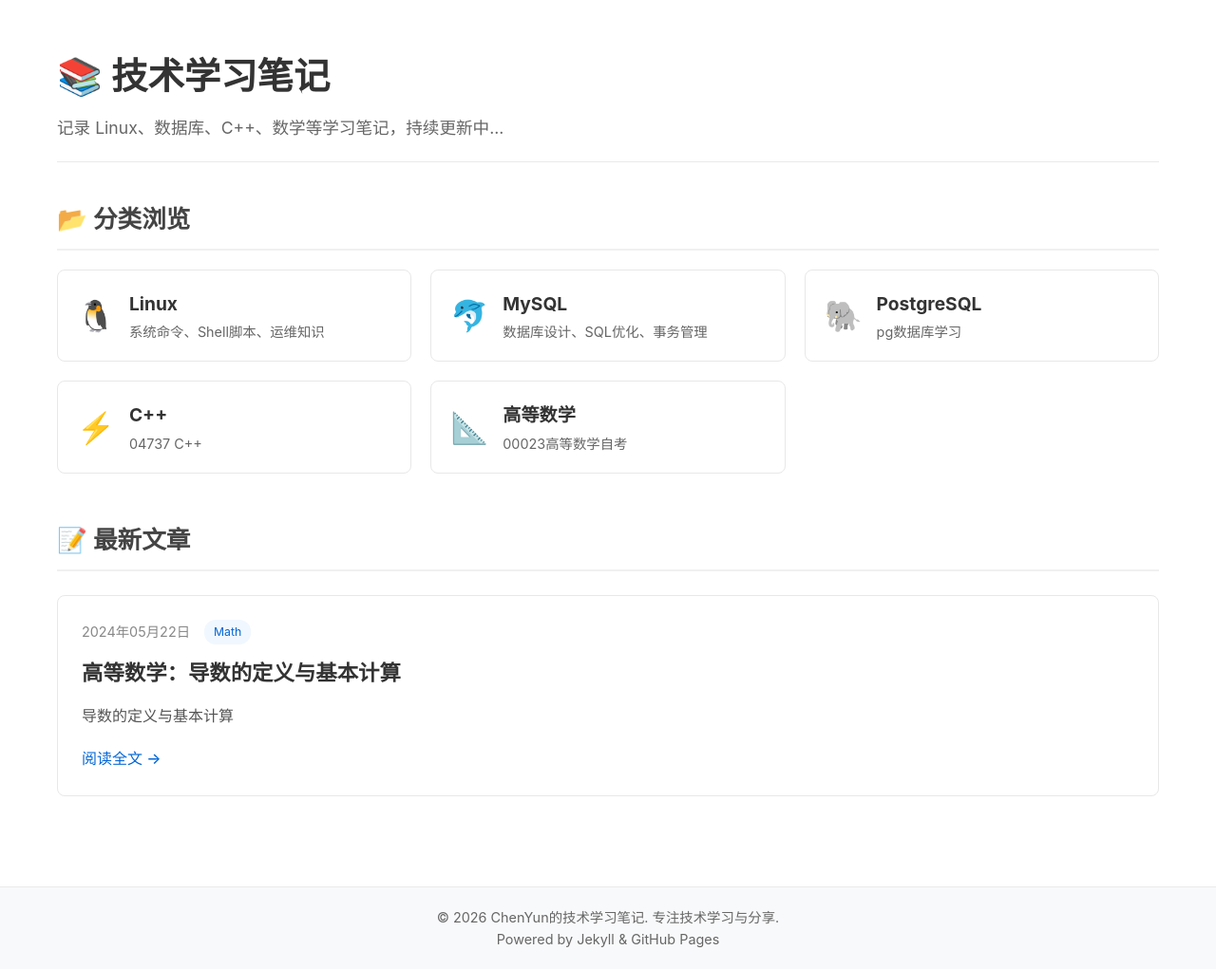
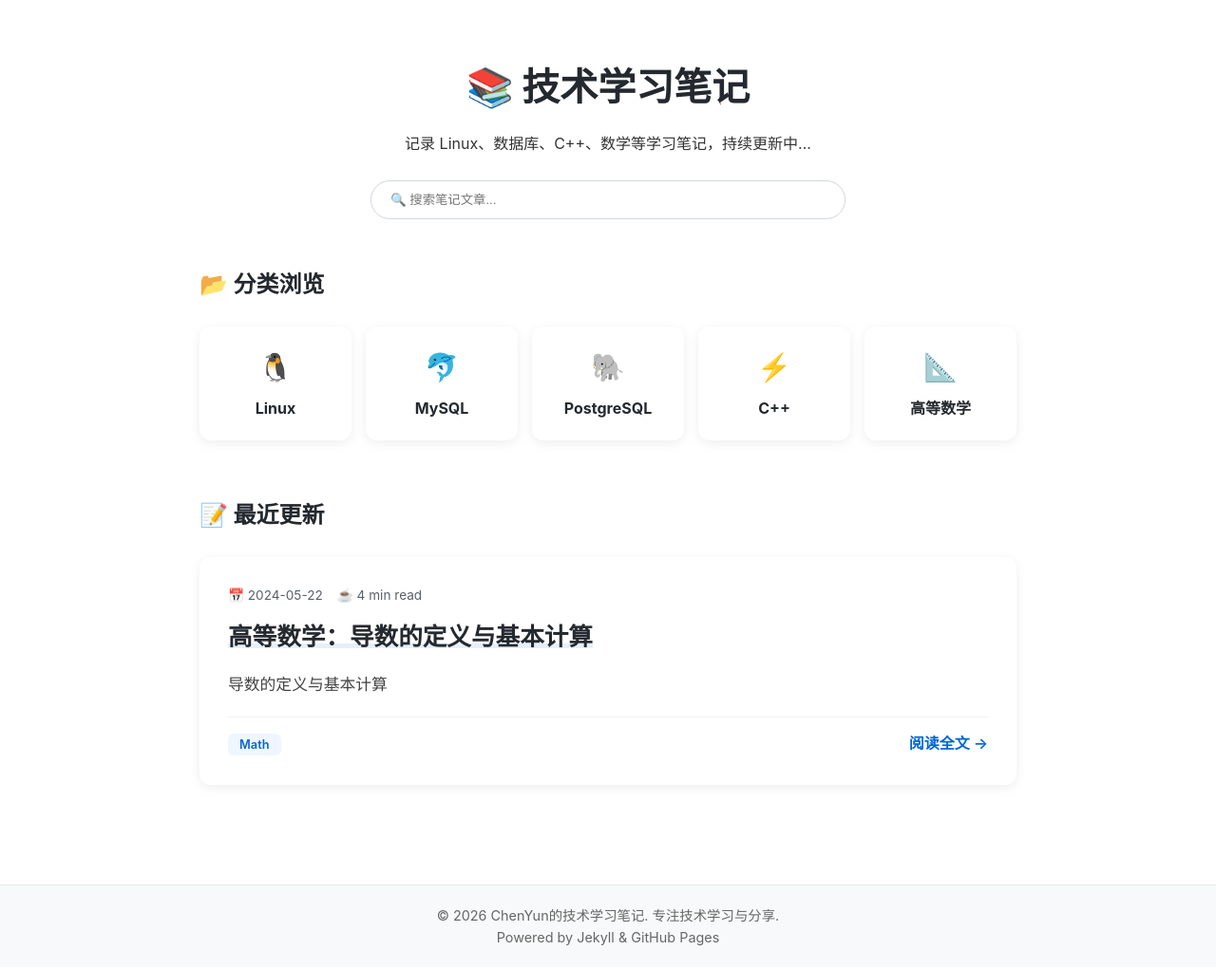
Before and after one commit to chenyun4236/learning, a Jekyll site: the page built from index.md, in a window 1280 px wide. Shown: the whole page at 95% size. Built offline with Jekyll 4.4.1, drawn with Linux system fonts in a browser that asks for light colours; part of the change alters nothing that is shown.

Commit message:
Update index.md

```diff
--- a/index.md
+++ b/index.md
@@ -4,80 +4,63 @@ title: 学习笔记
 ---
 
 <div class="blog-container">
-  <!-- 主内容区 -->
   <main class="blog-main">
 
     <header class="blog-header">
       <h1>📚 技术学习笔记</h1>
       <p class="blog-description">记录 Linux、数据库、C++、数学等学习笔记，持续更新中...</p>
+
+      <div class="search-area">
+        <input type="text" id="search-input" placeholder="🔍 搜索笔记文章...">
+      </div>
     </header>
 
     <section class="featured-categories">
-      <h2>📂 分类浏览</h2>
+      <div class="section-title">
+        <h2>📂 分类浏览</h2>
+      </div>
       <div class="categories-grid">
-        <a href="/learning/categories/linux/" class="category-card">
-          <span class="category-icon">🐧</span>
-          <div>
-            <h3>Linux</h3>
-            <p>系统命令、Shell脚本、运维知识</p>
-          </div>
-        </a>
-
-        <a href="/learning/categories/mysql/" class="category-card">
-          <span class="category-icon">🐬</span>
-          <div>
-            <h3>MySQL</h3>
-            <p>数据库设计、SQL优化、事务管理</p>
-          </div>
-        </a>
-
-        <a href="/learning/categories/postgresql/" class="category-card">
-          <span class="category-icon">🐘</span>
-          <div>
-            <h3>PostgreSQL</h3>
-            <p>pg数据库学习</p>
-          </div>
-        </a>
-
-        <a href="/learning/categories/cpp/" class="category-card">
-          <span class="category-icon">⚡</span>
-          <div>
-            <h3>C++</h3>
-            <p>04737 C++</p>
-          </div>
-        </a>
-
-        <a href="/learning/categories/math/" class="category-card">
-          <span class="category-icon">📐</span>
-          <div>
-            <h3>高等数学</h3>
-            <p>00023高等数学自考</p>
-          </div>
-        </a>
+        {% assign categories = "Linux,linux,🐧;MySQL,mysql,🐬;PostgreSQL,postgresql,🐘;C++,cpp,⚡;高等数学,math,📐" | split: ";" %}
+        {% for cat in categories %}
+          {% assign details = cat | split: "," %}
+          <a href="/learning/categories/{{ details[1] }}/" class="category-card">
+            <span class="category-icon">{{ details[2] }}</span>
+            <div class="category-info">
+              <h3>{{ details[0] }}</h3>
+            </div>
+          </a>
+        {% endfor %}
       </div>
     </section>
 
     <section class="recent-posts">
-      <h2>📝 最新文章</h2>
+      <div class="section-title">
+        <h2>📝 最近更新</h2>
+      </div>
+
       {% for post in site.posts limit:10 %}
       <article class="post-card">
         <div class="post-meta">
           <time datetime="{{ post.date | date_to_xmlschema }}">
-            {{ post.date | date: "%Y年%m月%d日" }}
+            📅 {{ post.date | date: "%Y-%m-%d" }}
           </time>
-          <span class="post-categories">
-            {% for category in post.categories %}
-            <a href="/learning/categories/{{ category | slugify }}/" class="category-badge">{{ category }}</a>
-            {% endfor %}
-          </span>
+          <span class="read-time">☕ {{ post.content | strip_html | size | divided_by: 400 | plus: 1 }} min read</span>
         </div>
+
         <h3 class="post-title">
           <a href="{{ post.url }}">{{ post.title }}</a>
         </h3>
+
         <p class="post-excerpt">
-          {{ post.excerpt | strip_html | truncate: 180 }}
+          {{ post.excerpt | strip_html | truncate: 150 }}
         </p>
+
         <div class="post-footer">
+          <div class="post-tags">
+            {% for category in post.categories %}
+            <span class="category-badge">{{ category }}</span>
+            {% endfor %}
+          </div>
           <a href="{{ post.url }}" class="read-more">阅读全文 →</a>
         </div>
       </article>
@@ -88,215 +71,189 @@ title: 学习笔记
 </div>
 
 <style>
+:root {
+  --primary-color: #0366d6;
+  --bg-color: #f6f8fa;
+  --text-main: #24292f;
+  --text-muted: #57606a;
+  --card-shadow: 0 3px 12px rgba(0,0,0,0.07);
+}
+
 /* 基础布局 */
 .blog-container {
-  max-width: 1200px;
+  max-width: 900px; /* 缩小宽度，提升长文阅读体验 */
   margin: 0 auto;
-  padding: 30px 20px;
-}
-
-/* 主内容区 */
-.blog-main {
-  width: 100%;
+  padding: 40px 20px;
+  font-family: -apple-system, BlinkMacSystemFont, "Segoe UI", Helvetica, Arial, sans-serif;
 }
 
 .blog-header {
-  margin-bottom: 40px;
-  padding-bottom: 20px;
-  border-bottom: 1px solid #eaeaea;
+  text-align: center;
+  margin-bottom: 50px;
 }
 
 .blog-header h1 {
-  font-size: 2.4em;
-  margin: 0 0 10px 0;
-  color: #333;
+  font-size: 2.5rem;
+  font-weight: 800;
+  color: var(--text-main);
+  margin-bottom: 15px;
 }
 
-.blog-description {
-  color: #666;
-  font-size: 1.1em;
-  line-height: 1.6;
-  margin: 0;
+.search-area {
+  margin-top: 25px;
+  max-width: 500px;
+  margin-left: auto;
+  margin-right: auto;
 }
 
-/* 分类浏览 */
-.featured-categories {
-  margin-bottom: 50px;
+#search-input {
+  width: 100%;
+  padding: 12px 20px;
+  border-radius: 25px;
+  border: 1px solid #d0d7de;
+  background: #fff;
+  transition: all 0.3s cubic-bezier(0.4, 0, 0.2, 1);
+  outline: none;
 }
 
-.featured-categories h2 {
-  font-size: 1.6em;
-  margin-bottom: 20px;
-  color: #444;
-  padding-bottom: 10px;
-  border-bottom: 2px solid #f0f0f0;
+#search-input:focus {
+  border-color: var(--primary-color);
+  box-shadow: 0 0 0 3px rgba(3, 102, 214, 0.2);
+  width: 110%; /* 聚焦时稍微拉长 */
+  margin-left: -5%;
 }
 
+/* 标题样式优化 */
+.section-title {
+  display: flex;
+  align-items: center;
+  margin-bottom: 25px;
+}
+
+.section-title h2 {
+  font-size: 1.5rem;
+  color: var(--text-main);
+  position: relative;
+}
+
+/* 分类卡片：改为更紧凑的横向平铺 */
 .categories-grid {
   display: grid;
-  grid-template-columns: repeat(auto-fill, minmax(280px, 1fr));
-  gap: 20px;
+  grid-template-columns: repeat(auto-fill, minmax(160px, 1fr));
+  gap: 15px;
+  margin-bottom: 60px;
 }
 
 .category-card {
   display: flex;
+  flex-direction: column;
   align-items: center;
   padding: 20px;
   background: #fff;
-  border: 1px solid #e8e8e8;
-  border-radius: 8px;
+  border-radius: 12px;
   text-decoration: none;
-  color: inherit;
-  transition: all 0.3s ease;
+  transition: all 0.2s;
+  box-shadow: var(--card-shadow);
 }
 
 .category-card:hover {
-  transform: translateY(-3px);
-  box-shadow: 0 5px 20px rgba(0,0,0,0.08);
-  border-color: #0366d6;
+  transform: translateY(-5px);
+  background: var(--primary-color);
+}
+
+.category-card:hover h3, .category-card:hover .category-icon {
+  color: #fff;
 }
 
 .category-icon {
-  font-size: 2em;
-  margin-right: 15px;
+  font-size: 1.8rem;
+  margin-bottom: 8px;
 }
 
 .category-card h3 {
-  margin: 0 0 5px 0;
-  font-size: 1.2em;
-  color: #333;
+  margin: 0;
+  font-size: 1rem;
+  color: var(--text-main);
 }
 
-.category-card p {
-  margin: 0;
-  color: #666;
-  font-size: 0.9em;
-  line-height: 1.4;
-}
-
-/* 文章卡片 */
-.recent-posts h2 {
-  font-size: 1.6em;
-  margin-bottom: 25px;
-  color: #444;
-  padding-bottom: 10px;
-  border-bottom: 2px solid #f0f0f0;
-}
-
+/* 文章卡片优化 */
 .post-card {
   background: #fff;
-  border: 1px solid #e8e8e8;
-  border-radius: 8px;
-  padding: 25px;
+  border-radius: 12px;
+  padding: 30px;
   margin-bottom: 25px;
+  box-shadow: var(--card-shadow);
   transition: all 0.3s ease;
+  border-left: 0 solid var(--primary-color);
 }
 
 .post-card:hover {
-  box-shadow: 0 5px 15px rgba(0,0,0,0.05);
-  border-color: #d0d7de;
+  border-left-width: 6px;
+  transform: translateX(8px);
 }
 
 .post-meta {
+  font-size: 0.85rem;
+  color: var(--text-muted);
+  margin-bottom: 12px;
   display: flex;
-  align-items: center;
-  margin-bottom: 12px;
-  font-size: 0.9em;
-  color: #666;
-}
-
-.post-meta time {
-  color: #888;
-}
-
-.post-categories {
-  margin-left: 15px;
-}
-
-.category-badge {
-  display: inline-block;
-  padding: 3px 10px;
-  background: #f0f7ff;
-  color: #0366d6;
-  border-radius: 12px;
-  font-size: 0.85em;
-  text-decoration: none;
-  margin-right: 5px;
-}
-
-.category-badge:hover {
-  background: #0366d6;
-  color: white;
+  gap: 15px;
 }
 
 .post-title {
   margin: 0 0 15px 0;
-  font-size: 1.4em;
+  font-size: 1.6rem;
 }
 
 .post-title a {
-  color: #333;
+  color: var(--text-main);
   text-decoration: none;
+  background-image: linear-gradient(120deg, rgba(3, 102, 214, 0.1) 0%, rgba(3, 102, 214, 0.1) 100%);
+  background-repeat: no-repeat;
+  background-size: 100% 0.2em;
+  background-position: 0 88%;
+  transition: background-size 0.25s ease-in;
 }
 
 .post-title a:hover {
-  color: #0366d6;
+  background-size: 100% 88%;
 }
 
 .post-excerpt {
-  color: #555;
-  line-height: 1.6;
-  margin: 0 0 20px 0;
+  color: #444;
+  line-height: 1.7;
+  font-size: 1.05rem;
+  margin-bottom: 20px;
 }
 
 .post-footer {
   display: flex;
   justify-content: space-between;
   align-items: center;
+  padding-top: 15px;
+  border-top: 1px solid #f0f0f0;
+}
+
+.category-badge {
+  background: #eff6ff;
+  color: var(--primary-color);
+  padding: 4px 12px;
+  border-radius: 6px;
+  font-size: 0.8rem;
+  font-weight: 600;
+  margin-right: 8px;
 }
 
 .read-more {
-  color: #0366d6;
+  font-weight: 600;
+  color: var(--primary-color);
   text-decoration: none;
-  font-weight: 500;
 }
 
-.read-more:hover {
-  text-decoration: underline;
-}
-
-/* 响应式设计 */
+/* 响应式 */
 @media (max-width: 768px) {
-  .blog-container {
-    padding: 20px 15px;
-  }
-
-  .categories-grid {
-    grid-template-columns: 1fr;
-  }
-
-  .post-card {
-    padding: 20px;
-  }
-
-  .blog-header h1 {
-    font-size: 2em;
-  }
-
-  .post-title {
-    font-size: 1.2em;
-  }
-}
-
-@media (max-width: 480px) {
-  .category-card {
-    flex-direction: column;
-    text-align: center;
-  }
-
-  .category-icon {
-    margin-right: 0;
-    margin-bottom: 10px;
-  }
+  .blog-container { padding: 20px; }
+  .post-card:hover { transform: none; }
+  #search-input:focus { width: 100%; margin-left: 0; }
 }
 </style>
```
